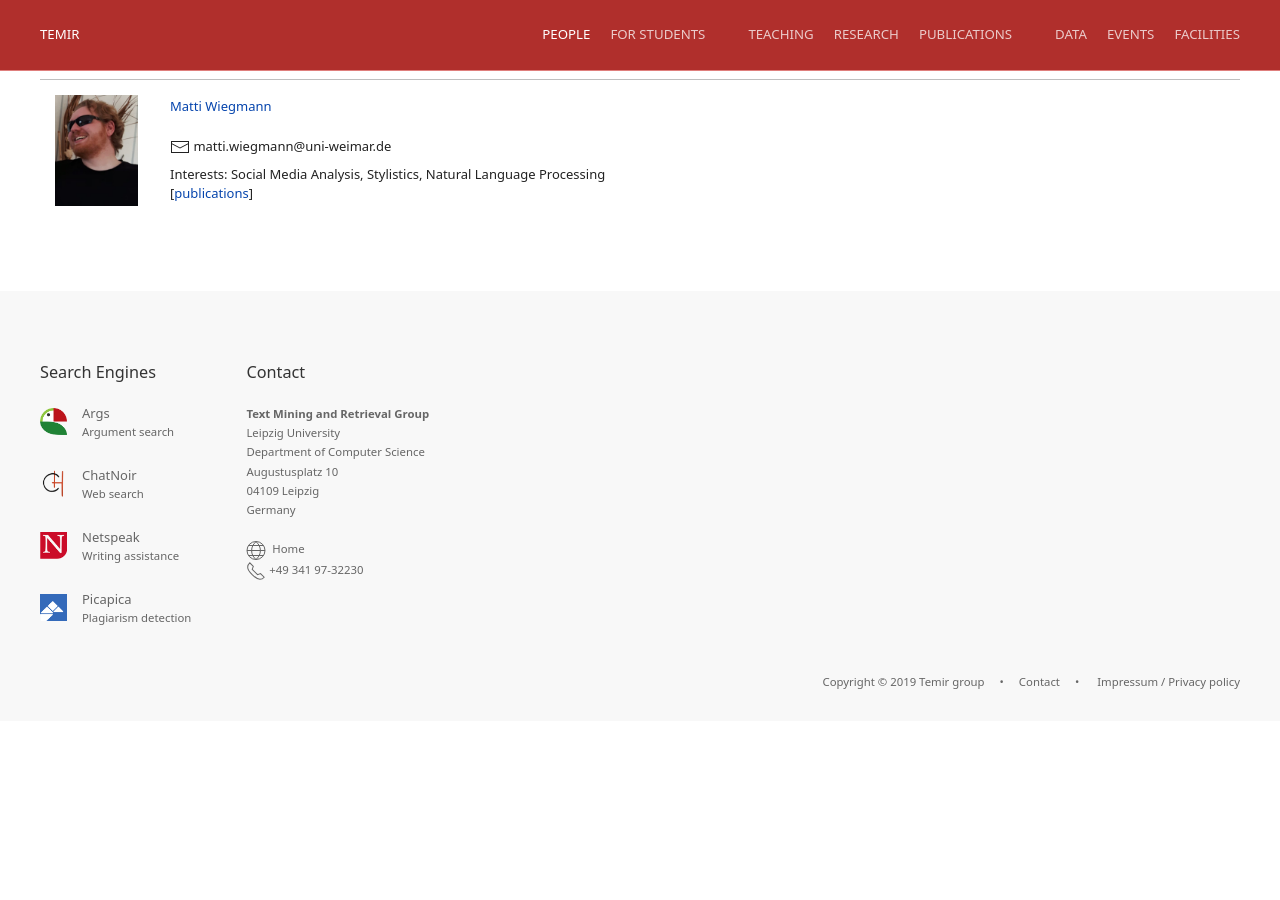
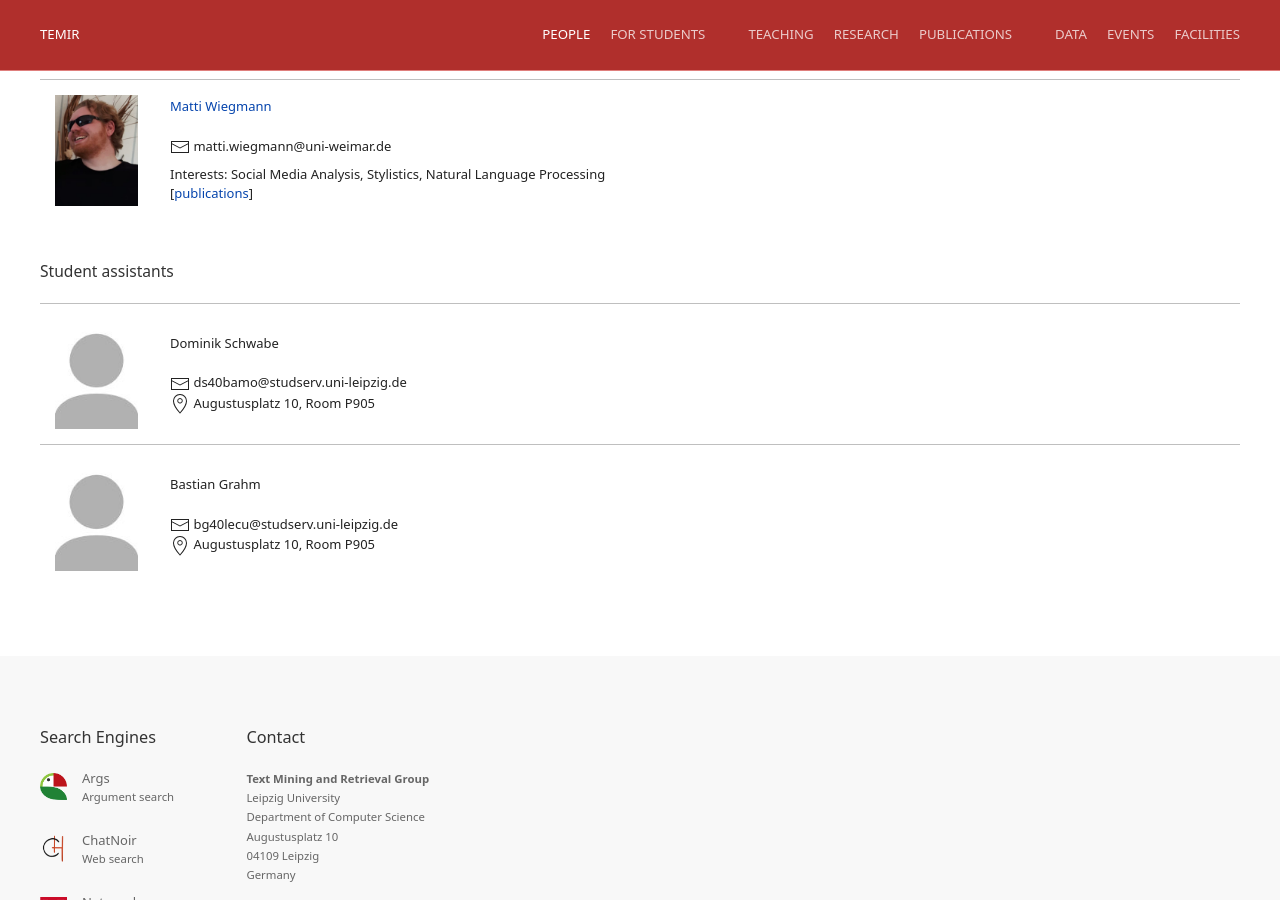
Before and after one commit to temir-org/temir-org.github.io, a Jekyll site: the page built from people.html, in a window 1280 px wide and 900 px high, scrolled down 1078 px. Built offline with Jekyll 4.4.1, drawn with Linux system fonts in a browser that asks for light colours; before the commit the page ends 1799 px from its top, so only the background shows below that.

Commit message:
update students on people page

```diff
--- a/people.html
+++ b/people.html
@@ -23,7 +23,8 @@ description: People
                     <br>
                     <span uk-icon="receiver"></span>&nbsp;+49 341 97-32382
                     <p class="information">
-                        Interests: Information Retrieval, Natural Language Processing, Artificial Intelligence, Crowdsourcing, Reproducibility <br>
+                        Interests: Information Retrieval, Natural Language Processing, Artificial Intelligence,
+                        Crowdsourcing, Reproducibility <br>
                         [<a href="https://webis.de/publications.html#?q=martin+potthast">publications</a>]
                     </p>
                 </div>
@@ -42,7 +43,7 @@ description: People
             </div>
             <h3>Research Assistants</h3>
             <div id="syed" class="entry">
-                <div class="image people-image"><img src="people/img/syed.jpg" alt="Shahbaz Syed"/></div>
+                <div class="image people-image"><img src="people/img/syed.jpg" alt="Shahbaz Syed" /></div>
                 <div class="description">
                     <p>Shahbaz Syed</p>
                     <span uk-icon="mail"></span>&nbsp;shahbaz.syed<wbr>&#64;uni-leipzig.de
@@ -58,7 +59,7 @@ description: People
                 </div>
             </div>
             <div id="gienapp" class="entry">
-                <div class="image people-image"><img src="people/img/generic.jpg" alt="Lukas Gienapp"/></div>
+                <div class="image people-image"><img src="people/img/generic.jpg" alt="Lukas Gienapp" /></div>
                 <div class="description">
                     <p>Lukas Gienapp</p>
                     <span uk-icon="mail"></span>&nbsp;lukas.gienapp<wbr>&#64;uni-leipzig.de
@@ -75,9 +76,12 @@ description: People
             </div>
             <h3>External PhDs</h3>
             <div id="wiegmann" class="entry">
-                <div class="image people-image"><img src="people/img/wiegmann.jpg" alt="Matti Wiegmann"/></div>
+                <div class="image people-image"><img src="people/img/wiegmann.jpg" alt="Matti Wiegmann" /></div>
                 <div class="description">
-                    <a href="https://www.uni-weimar.de/en/media/chairs/computer-science-department/webis/people/wiegmann/"><p>Matti Wiegmann</p></a>
+                    <a
+                        href="https://www.uni-weimar.de/en/media/chairs/computer-science-department/webis/people/wiegmann/">
+                        <p>Matti Wiegmann</p>
+                    </a>
                     <span uk-icon="mail"></span>&nbsp;matti.wiegmann<wbr>&#64;uni-weimar.de
                     <p class="information">
                         Interests: Social Media Analysis, Stylistics, Natural Language Processing <br>
@@ -85,6 +89,25 @@ description: People
                     </p>
                 </div>
             </div>
+            <h3>Student assistants</h3>
+            <div id="schwabe" class="entry">
+                <div class="image people-image"><img src="people/img/generic.jpg" alt="Dominik Schwabe" /></div>
+                <div class="description">
+                    <p>Dominik Schwabe</p>
+                    <span uk-icon="mail"></span>&nbsp;ds40bamo<wbr>&#64;studserv.uni-leipzig.de
+                    <br>
+                    <span uk-icon="location"></span>&nbsp;Augustusplatz 10, Room P905
+                </div>
+            </div>
+            <div id="grahm" class="entry">
+                    <div class="image people-image"><img src="people/img/generic.jpg" alt="Bastian Grahm" /></div>
+                    <div class="description">
+                        <p>Bastian Grahm</p>
+                        <span uk-icon="mail"></span>&nbsp;bg40lecu<wbr>&#64;studserv.uni-leipzig.de
+                        <br>
+                        <span uk-icon="location"></span>&nbsp;Augustusplatz 10, Room P905
+                    </div>
+                </div>
 
         </div>
     </div> <!-- container -->
```
